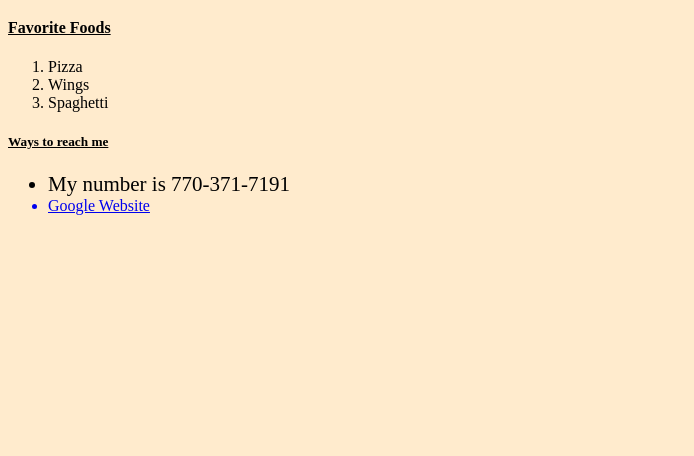
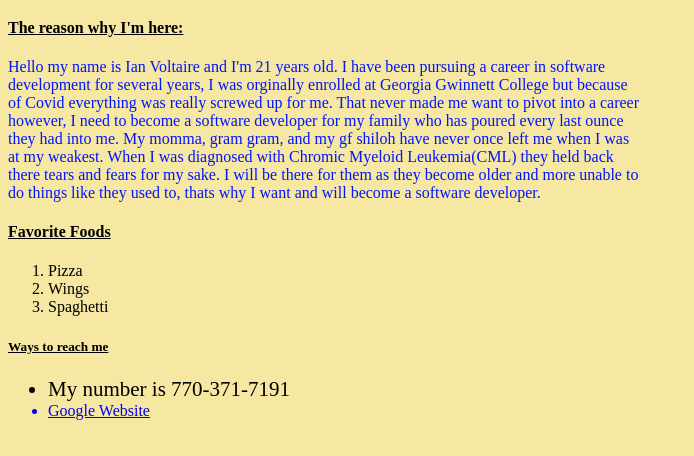
Before and after one commit to Ianvoltaire4/iansWildWebpage, a plain HTML site: page index.html in a window 1280 px wide. Shown: the part 344-800 px from the top of the page, without its empty margins (0-694 px from the left). Drawn offline with Linux system fonts and the light colour scheme.

Commit message:
Adds paragraph, and adds a stylesheet.

```diff
--- /dev/null
+++ b/css/index.css
@@ -0,0 +1,8 @@
+body {
+    background-color: rgb(246, 231, 163);
+}
+
+p {
+    color:rgb(0, 21, 255);
+    width: 50%;
+}
--- a/index.html
+++ b/index.html
@@ -3,9 +3,10 @@
 <head>
     <meta charset="UTF-8">
     <meta name="viewport" content="width=device-width, initial-scale=1.0">
+    <link rel="stylesheet" href="./css/index.css">
     <title>Ian's Amazing Page</title>
 </head>
-<body style="background-color:blanchedalmond">
+<body>
 
     <h1 style="color:rgb(165, 31, 31);">Welcome to my Amazing Website</h1>
     <h2 style="color: rgb(165, 31, 31);">Everything about Ian</h2>
@@ -18,6 +19,10 @@
         <li>My favorite sport is basketball.</li>
     </ul>
 
+    <h4 style="text-decoration: underline;">The reason why I'm here:</h4>
+
+
+    <p> Hello my name is Ian Voltaire and I'm 21 years old. I have been pursuing a career in software development for several years, I was orginally enrolled at Georgia Gwinnett College but because of Covid everything was really screwed up for me. That never made me want to pivot into a career however, I need to become a software developer for my family who has poured every last ounce they had into me. My momma, gram gram, and my gf shiloh have never once left me when I was at my weakest. When I was diagnosed with Chromic Myeloid Leukemia(CML) they held back there tears and fears for my sake. I will be there for them as they become older and more unable to do things like they used to, thats why I want and will become a software developer.</p>
 
         <h4 style="text-decoration: underline;">Favorite Foods</h4>
 
```
